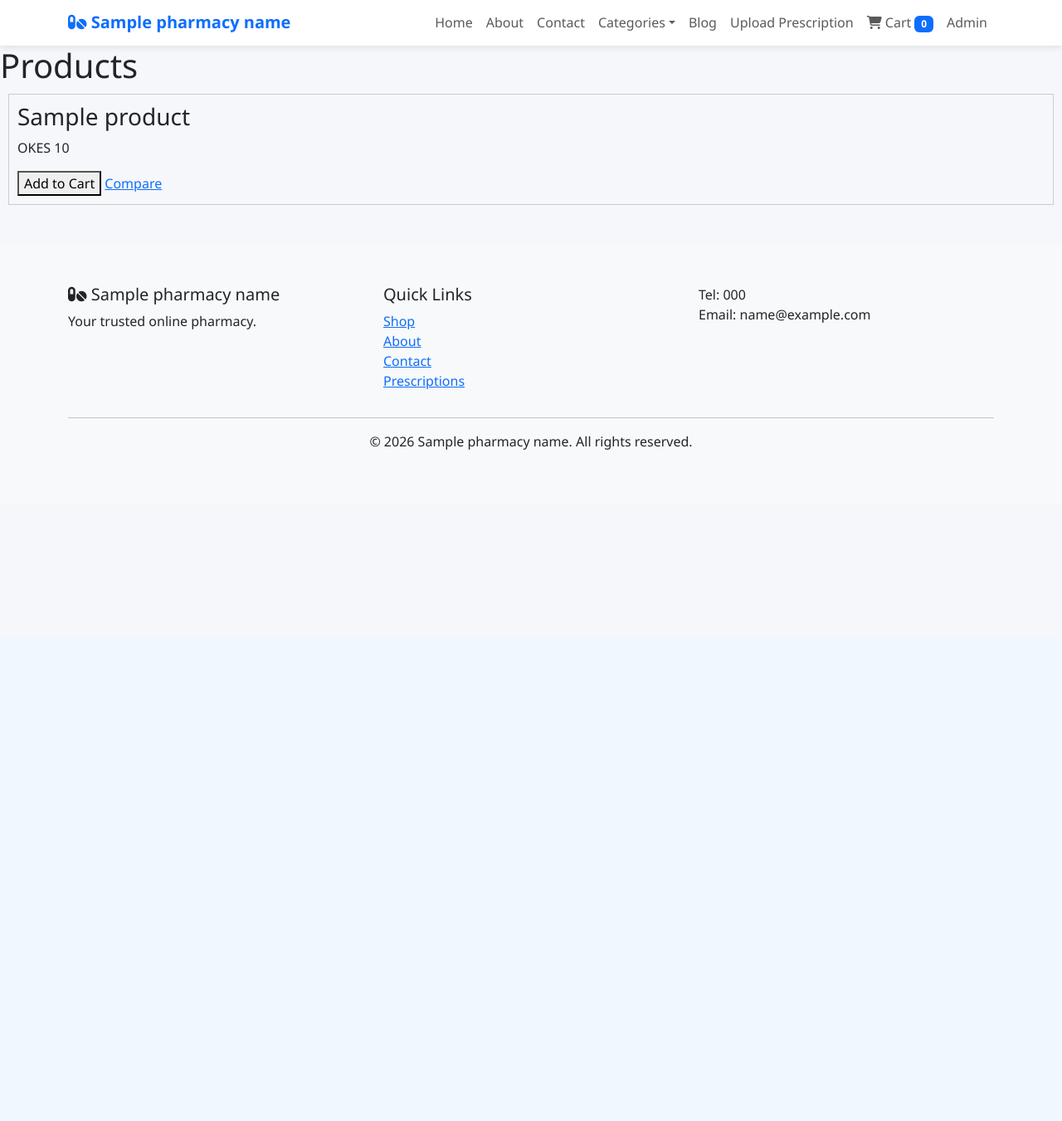
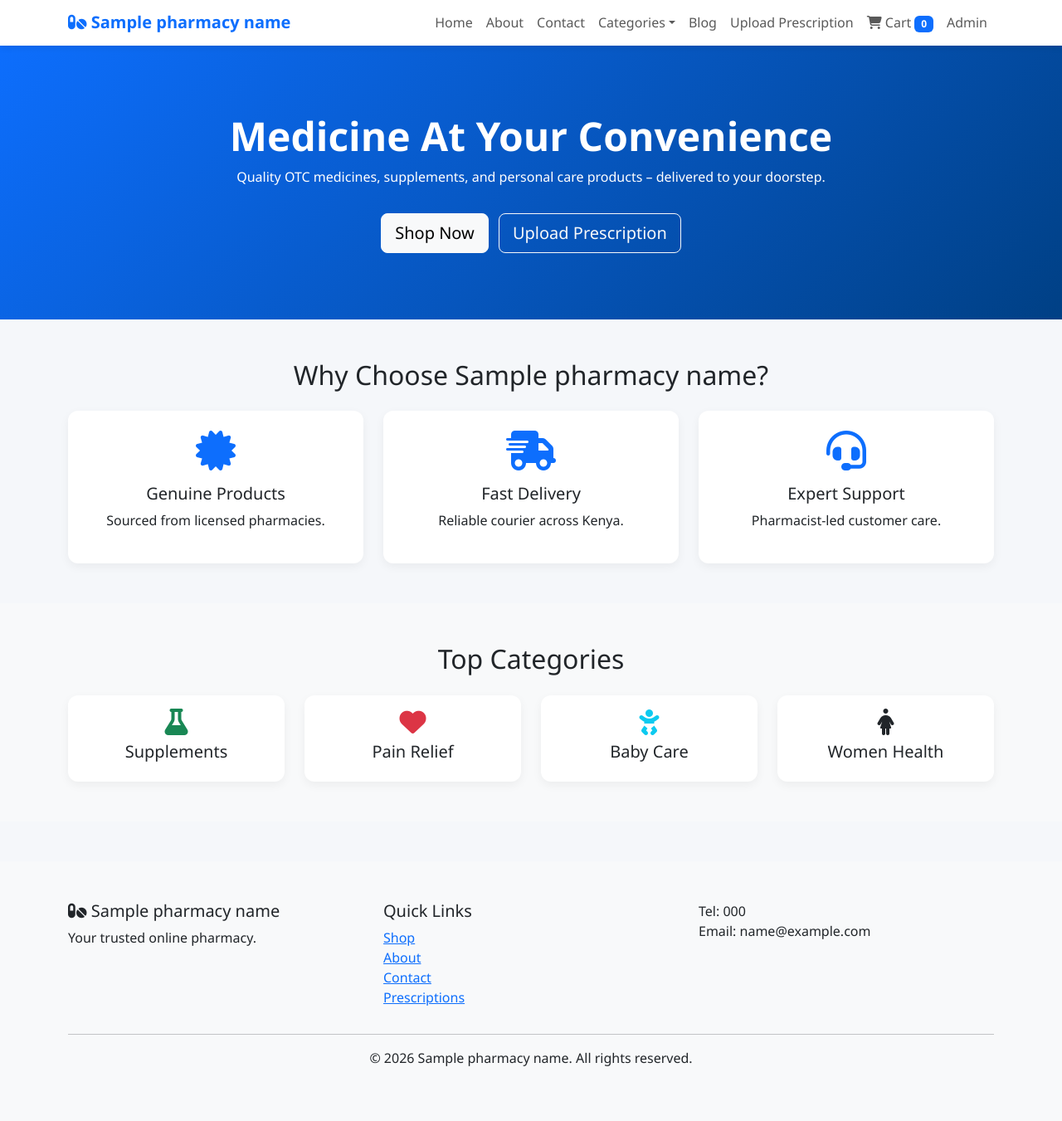
Before and after one commit to rodriguezgeorge089-art/techpharm-final, a Flask app: template templates/index.html in a window 1280 px wide. Shown: the part 33-1384 px from the top of the page at 83% size. Before the commit the page ends 575 px from the top, so only its background shows below. Run offline with Flask 3, Linux system fonts and the light colour scheme; the template is opened without the code that fills it: most values are stand-ins (such as "Sample title", 1, 10 or a date in 2020).

Commit message:
Update index.html

```diff
--- a/templates/index.html
+++ b/templates/index.html
@@ -1,21 +1,30 @@
 {% extends "base.html" %}
 {% block content %}
-<h1>Products</h1>
-{% for p in products %}
-<div style="border:1px solid #ccc; margin:10px; padding:10px;">
-    <h3>{{ p.name }}</h3>
-    <p>OKES {{ p.price }}</p>
-    <form action="/cart/add" method="POST" style="display:inline;">
-        <input type="hidden" name="productId" value="{{ p.id }}">
-        <button>Add to Cart</button>
-    </form>
-    {% if user %}
-    <form action="/wishlist/toggle" method="POST" style="display:inline;">
-        <input type="hidden" name="productId" value="{{ p.id }}">
-        <button>Wishlist</button>
-    </form>
-    {% endif %}
-    <a href="/compare/toggle/{{ p.id }}">Compare</a>
-</div>
-{% endfor %}
+<section class="hero">
+    <div class="container">
+        <h1>Medicine At Your Convenience</h1>
+        <p>Quality OTC medicines, supplements, and personal care products – delivered to your doorstep.</p>
+        <a href="/shop" class="btn btn-light btn-lg mt-3">Shop Now</a>
+        <a href="/prescription" class="btn btn-outline-light btn-lg mt-3 ms-2">Upload Prescription</a>
+    </div>
+</section>
+<section class="container my-5">
+    <h2 class="text-center mb-4">Why Choose {{ pharmacy_name }}?</h2>
+    <div class="row g-4">
+        <div class="col-md-4"><div class="card p-4 text-center"><i class="fas fa-certificate fa-3x text-primary mb-3"></i><h5>Genuine Products</h5><p>Sourced from licensed pharmacies.</p></div></div>
+        <div class="col-md-4"><div class="card p-4 text-center"><i class="fas fa-truck-fast fa-3x text-primary mb-3"></i><h5>Fast Delivery</h5><p>Reliable courier across Kenya.</p></div></div>
+        <div class="col-md-4"><div class="card p-4 text-center"><i class="fas fa-headset fa-3x text-primary mb-3"></i><h5>Expert Support</h5><p>Pharmacist-led customer care.</p></div></div>
+    </div>
+</section>
+<section class="bg-light py-5">
+    <div class="container">
+        <h2 class="text-center mb-4">Top Categories</h2>
+        <div class="row g-4">
+            <div class="col-md-3"><a href="/shop?category=Supplements" class="text-decoration-none"><div class="card p-3 text-center"><i class="fas fa-flask fa-2x text-success mb-2"></i><h5>Supplements</h5></div></a></div>
+            <div class="col-md-3"><a href="/shop?category=Pain+Relief" class="text-decoration-none"><div class="card p-3 text-center"><i class="fas fa-heart fa-2x text-danger mb-2"></i><h5>Pain Relief</h5></div></a></div>
+            <div class="col-md-3"><a href="/shop?category=Baby+Care" class="text-decoration-none"><div class="card p-3 text-center"><i class="fas fa-baby fa-2x text-info mb-2"></i><h5>Baby Care</h5></div></a></div>
+            <div class="col-md-3"><a href="/shop?category=Women+Health" class="text-decoration-none"><div class="card p-3 text-center"><i class="fas fa-female fa-2x text-pink mb-2"></i><h5>Women Health</h5></div></a></div>
+        </div>
+    </div>
+</section>
 {% endblock %}
```
